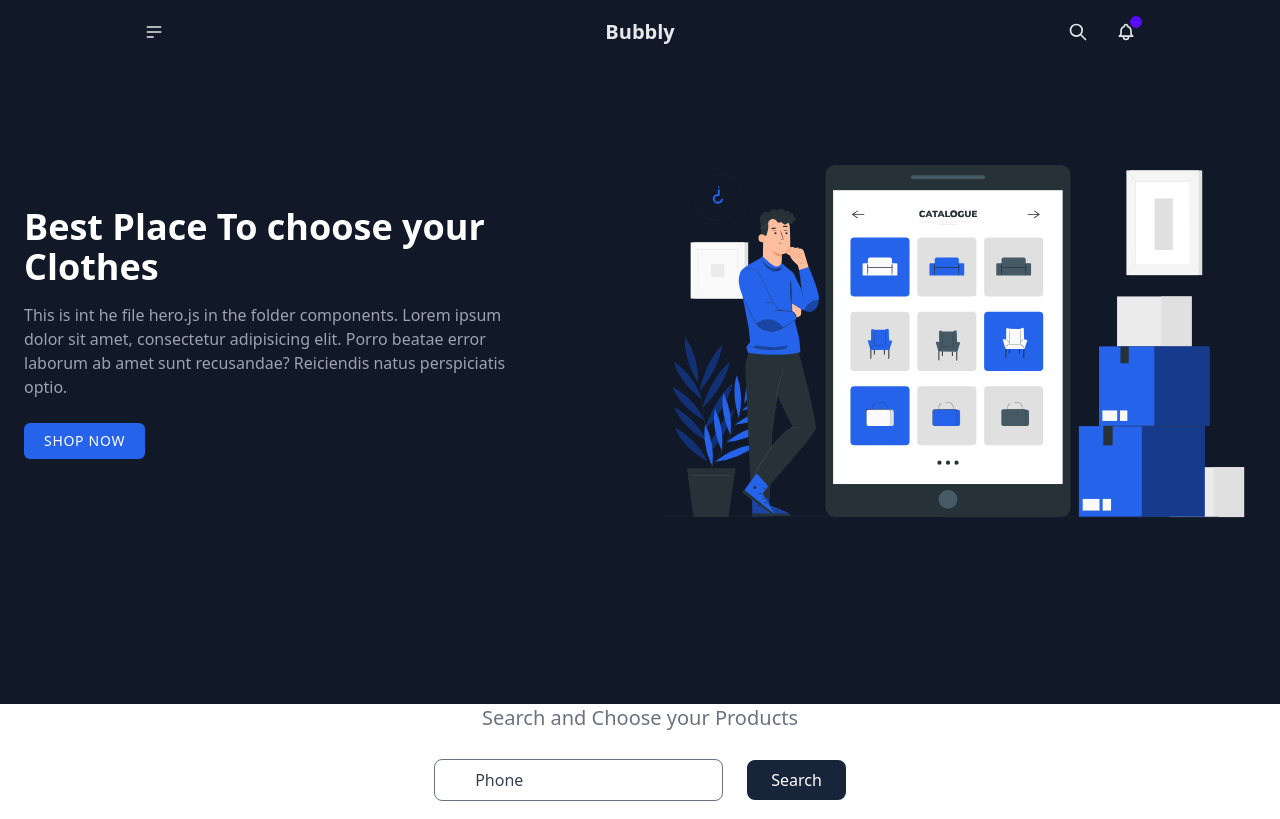
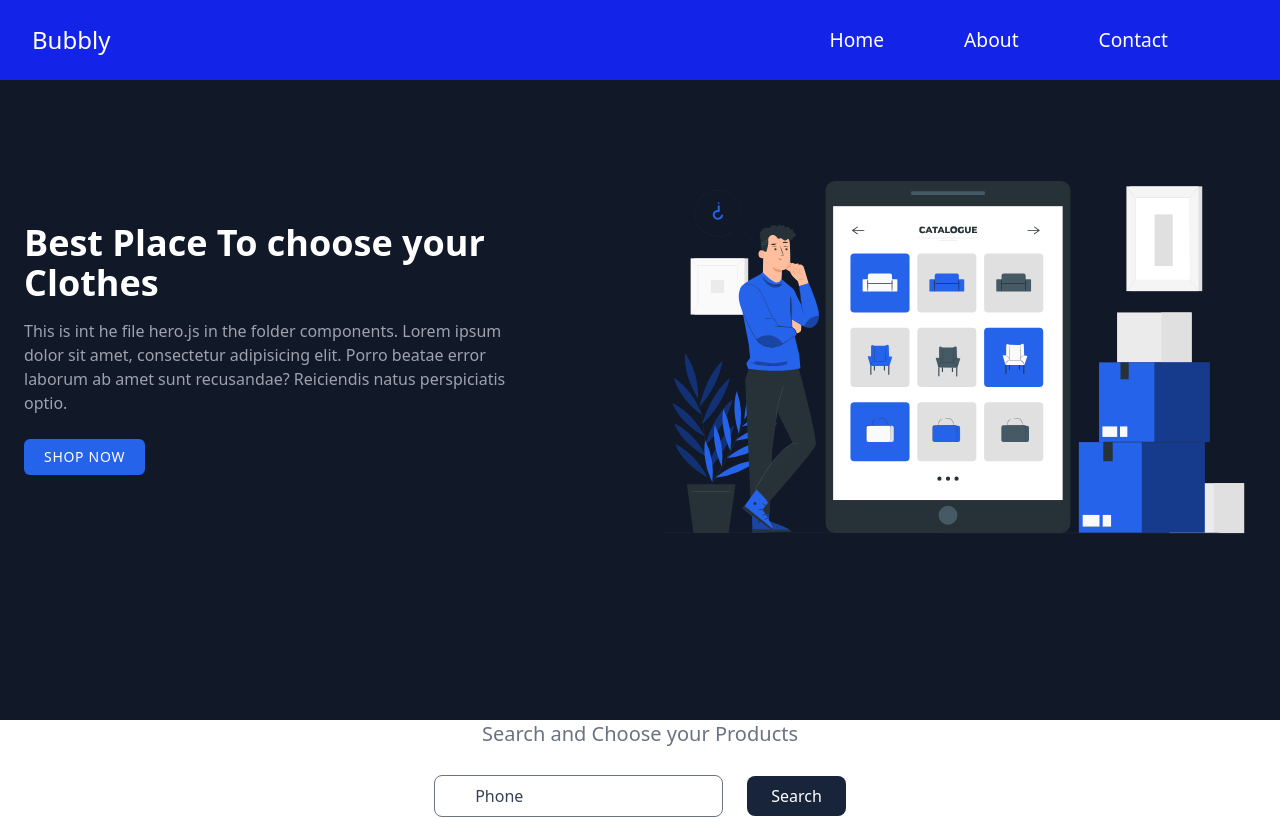
Before and after one commit to SrivatsaRUpadhya/Bubbly, a React (Create React App) app in the folder client/: page / in a window 1280 px wide. Shown: the top 819 px of the page. Built offline with nearby package versions, Linux system fonts and the light colour scheme; the HTML template or start-up script is replaced by a standard one.

Commit message:
Update Navbar.js

```diff
--- a/client/src/components/Navbar.js
+++ b/client/src/components/Navbar.js
@@ -1,38 +1,47 @@
-import React from 'react'
+import React, { useState } from 'react';
+import { FiMenu, FiX } from 'react-icons/fi';
+import { Link } from 'react-router-dom';
+import './Navbar.css';
 
 const Navbar = () => {
-    return (
-        <>
-            <div className="navbar bg-gray-900 backdrop-blur-md lg:w-[81vw] mx-auto text-gray-200">
-                <div className="navbar-start ">
-                    <div className="dropdown">
-                        <label tabIndex={0} className="btn btn-ghost btn-circle">
-                            <svg xmlns="http://www.w3.org/2000/svg" className="h-5 w-5" fill="none" viewBox="0 0 24 24" stroke="currentColor"><path strokeLinecap="round" strokeLinejoin="round" strokeWidth="2" d="M4 6h16M4 12h16M4 18h7" /></svg>
-                        </label>
-                        <ul tabIndex={0} className="menu menu-compact dropdown-content mt-3 p-2 shadow bg-base-100 rounded-box w-52">
-                            <li><a>Homepage</a></li>
-                            <li><a>Portfolio</a></li>
-                            <li><a>About</a></li>
-                        </ul>
-                    </div>
-                </div>
-                <div className="navbar-center">
-                    <a className="btn btn-ghost normal-case text-xl">Bubbly</a>
-                </div>
-                <div className="navbar-end">
-                    <button className="btn btn-ghost btn-circle">
-                        <svg xmlns="http://www.w3.org/2000/svg" className="h-5 w-5" fill="none" viewBox="0 0 24 24" stroke="currentColor"><path strokeLinecap="round" strokeLinejoin="round" strokeWidth="2" d="M21 21l-6-6m2-5a7 7 0 11-14 0 7 7 0 0114 0z" /></svg>
-                    </button>
-                    <button className="btn btn-ghost btn-circle">
-                        <div className="indicator">
-                            <svg xmlns="http://www.w3.org/2000/svg" className="h-5 w-5" fill="none" viewBox="0 0 24 24" stroke="currentColor"><path strokeLinecap="round" strokeLinejoin="round" strokeWidth="2" d="M15 17h5l-1.405-1.405A2.032 2.032 0 0118 14.158V11a6.002 6.002 0 00-4-5.659V5a2 2 0 10-4 0v.341C7.67 6.165 6 8.388 6 11v3.159c0 .538-.214 1.055-.595 1.436L4 17h5m6 0v1a3 3 0 11-6 0v-1m6 0H9" /></svg>
-                            <span className="badge badge-xs badge-primary indicator-item"></span>
-                        </div>
-                    </button>
-                </div>
-            </div>
-        </>
-    )
-}
+	const [open, setOpen] = useState(false);
 
-export default Navbar
+	const handleClick = () => {
+		setOpen(!open);
+	};
+
+	const closeMenu = () => {
+		setOpen(false);
+	};
+
+	return (
+		<nav className="navbar">
+			<Link to="/" className="nav-logo">
+				Bubbly
+			</Link>
+			<div onClick={handleClick} className="nav-icon">
+				{open ? <FiX /> : <FiMenu />}
+			</div>
+			<ul className={open ? 'nav-links active' : 'nav-links'}>
+				<li className="nav-item">
+					<Link to="/" className="nav-link" onClick={closeMenu}>
+						Home
+					</Link>
+				</li>
+				<li className="nav-item">
+					<Link to="/about" className="nav-link" onClick={closeMenu}>
+						About
+					</Link>
+				</li>
+				<li className="nav-item">
+					<Link to="/contact" className="nav-link" onClick={closeMenu}>
+						Contact
+					</Link>
+				</li>
+
+			</ul>
+		</nav>
+	);
+};
+
+export default Navbar;
```
